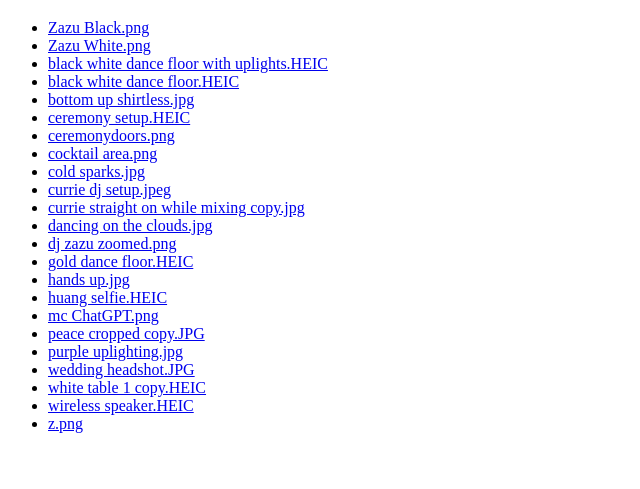
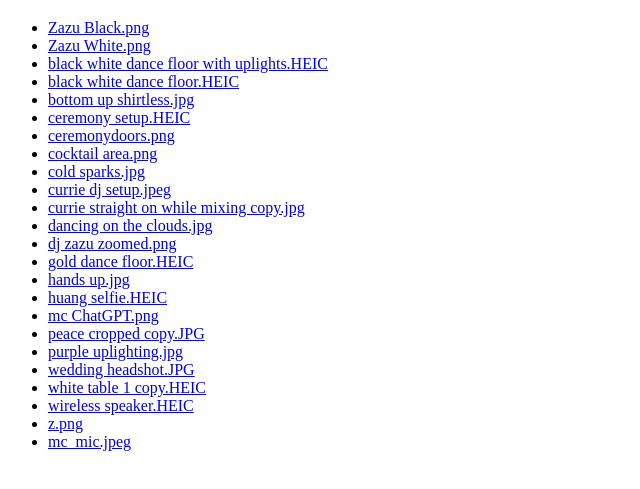
Before and after one commit to djzazu/assets, a plain HTML site: page index.html in a window 1280 px wide. Shown: the part 61-550 px from the top of the page, without its empty margins (0-640 px from the left). Drawn offline with Linux system fonts and the light colour scheme.

Commit message:
Add link to mc_mic.jpeg in index.html

```diff
--- a/index.html
+++ b/index.html
@@ -31,6 +31,7 @@
         <li><a href="white table 1 copy.HEIC">white table 1 copy.HEIC</a></li>
         <li><a href="wireless speaker.HEIC">wireless speaker.HEIC</a></li>
         <li><a href="z.png">z.png</a></li>
+        <li><a href="mc_mic.jpeg">mc_mic.jpeg</a></li>
     </ul>
 </body>
 </html>
```
